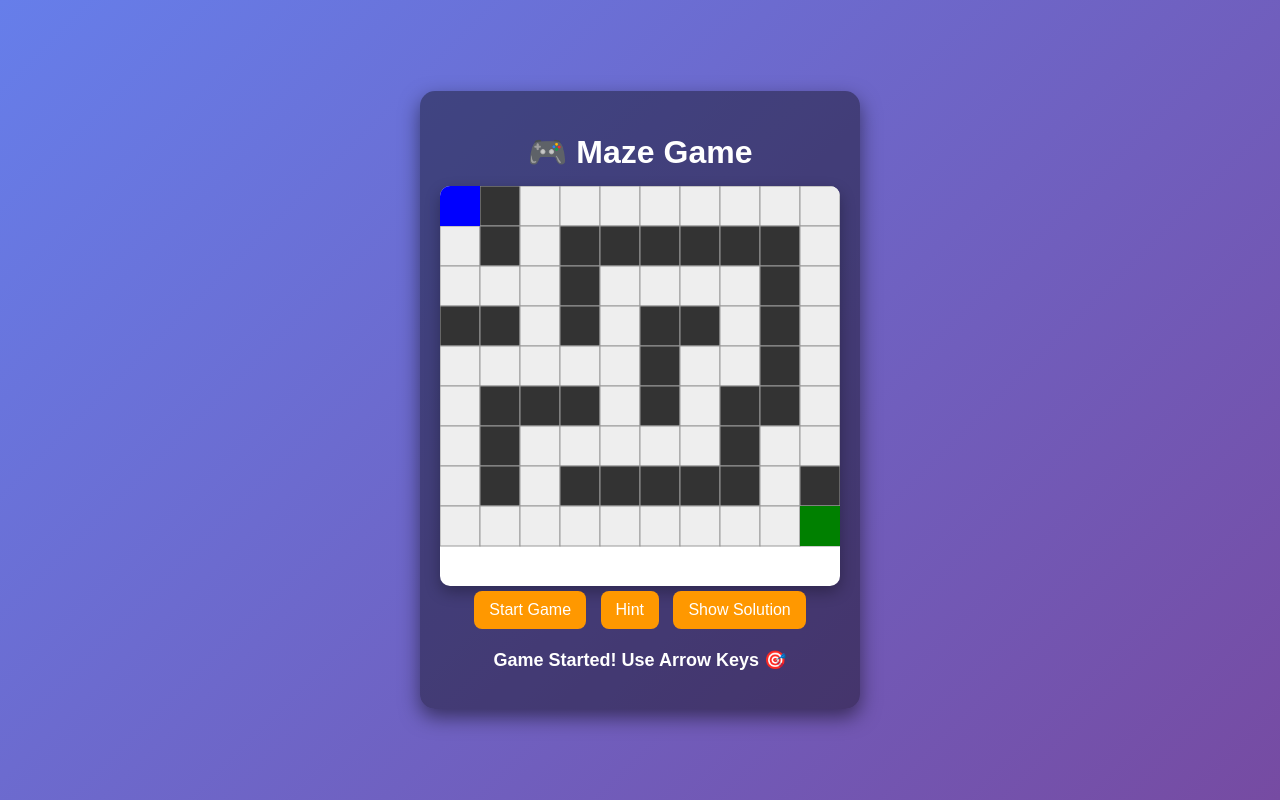
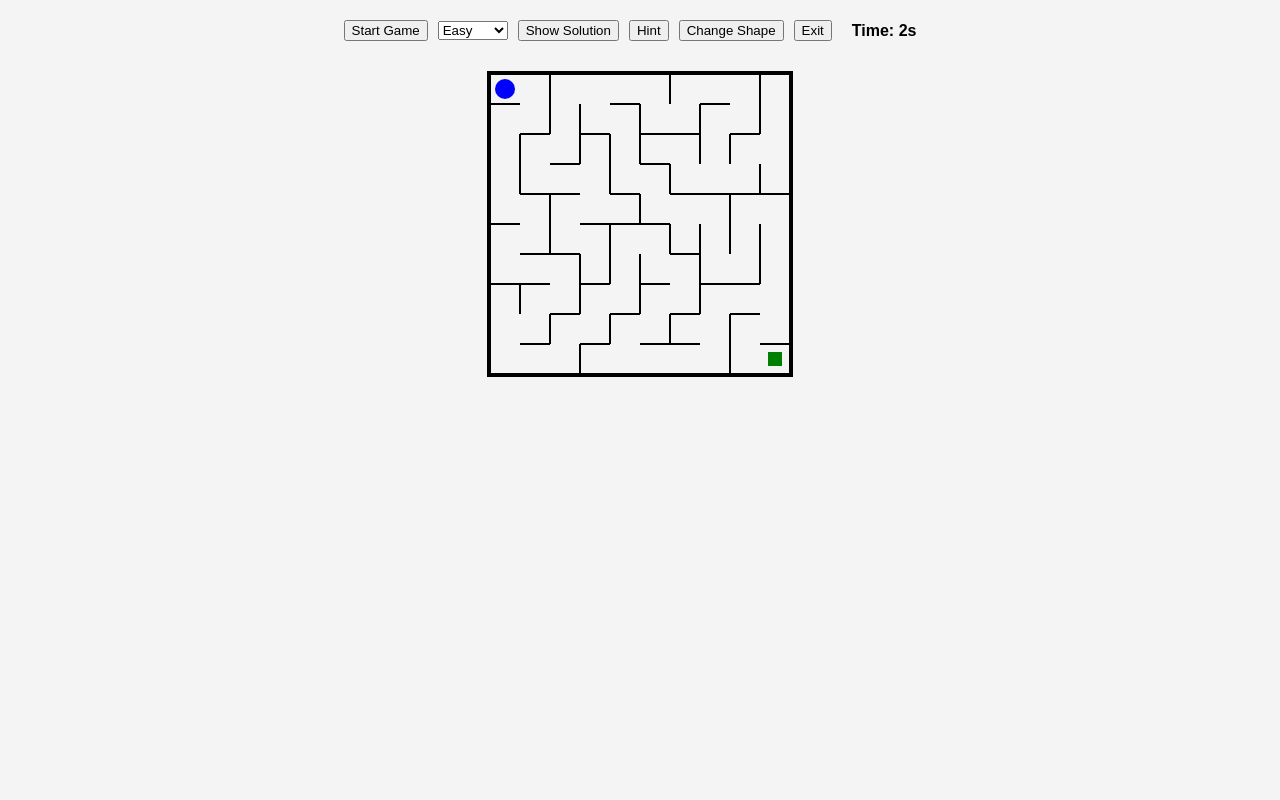
Before and after one commit to 22471A05C4/MazeGame, a plain HTML site: page index.html in a window 1280 px wide. Both pictures are taken after a click on the button "Start Game". Drawn offline with Linux system fonts and the light colour scheme.

Commit message:
23-8-2025

```diff
--- a/index.html
+++ b/index.html
@@ -1,26 +1,38 @@
 <!DOCTYPE html>
 <html lang="en">
 <head>
-  <meta charset="UTF-8" />
-  <meta name="viewport" content="width=device-width, initial-scale=1.0" />
+  <meta charset="UTF-8">
   <title>Maze Game</title>
-  <link rel="stylesheet" href="style.css" />
+  <link rel="stylesheet" href="style.css">
 </head>
 <body>
-  <div class="game-container">
-    <h1>🎮 Maze Game</h1>
-    <canvas id="mazeCanvas" width="400" height="400"></canvas>
-
-    <div class="controls">
-      <button id="startBtn">Start Game</button>
-      <button id="hintBtn">Hint</button>
-      <button id="solutionBtn">Show Solution</button>
-    </div>
-
-    <p id="message"></p>
+  <div class="controls">
+    <button id="startBtn">Start Game</button>
+    <select id="difficulty">
+      <option value="10">Easy</option>
+      <option value="15">Medium</option>
+      <option value="20">Hard</option>
+    </select>
+    <button id="solutionBtn">Show Solution</button>
+    <button id="hintBtn">Hint</button>
+    <button id="changeShapeBtn">Change Shape</button>
+    <button id="exitBtn">Exit</button>
+    <div id="timer">Time: 0s</div>
+    <div id="encourage"></div>
   </div>
 
-  <!-- ✅ Script must be at the end -->
+  <canvas id="mazeCanvas"></canvas>
+
+  <!-- Mobile controls -->
+  <div class="mobile-controls">
+    <button class="arrow" data-dir="up">⬆️</button>
+    <div>
+      <button class="arrow" data-dir="left">⬅️</button>
+      <button class="arrow" data-dir="down">⬇️</button>
+      <button class="arrow" data-dir="right">➡️</button>
+    </div>
+  </div>
+
   <script src="script.js"></script>
 </body>
 </html>
--- a/script.js
+++ b/script.js
@@ -1,133 +1,219 @@
-let canvas, ctx;
-let maze, player, destination;
-let cellSize = 40;
-let pathSolution = [];
-let hintIndex = 0;
+const canvas = document.getElementById("mazeCanvas");
+const ctx = canvas.getContext("2d");
 
-window.onload = () => {
-  canvas = document.getElementById("mazeCanvas");
-  ctx = canvas.getContext("2d");
+let rows = 10, cols = 10, cellSize = 30;
+let maze = [], player, exitCell;
+let timer = 0, timerInterval, encourageInterval;
+let gameActive = false;
 
-  document.getElementById("startBtn").addEventListener("click", startGame);
-  document.getElementById("hintBtn").addEventListener("click", showHint);
-  document.getElementById("solutionBtn").addEventListener("click", showSolution);
+// 🎉 Encouraging messages
+const messages = [
+  "Keep going, you can do it! 🚀",
+  "Don’t give up, almost there! 💪",
+  "Great focus! Stay on track 🔥",
+  "Amazing effort, keep pushing! 🌟"
+];
 
-  document.addEventListener("keydown", handleKeyPress);
-};
-
-function startGame() {
-  maze = [
-    [0, 1, 0, 0, 0, 0, 0, 0, 0, 0],
-    [0, 1, 0, 1, 1, 1, 1, 1, 1, 0],
-    [0, 0, 0, 1, 0, 0, 0, 0, 1, 0],
-    [1, 1, 0, 1, 0, 1, 1, 0, 1, 0],
-    [0, 0, 0, 0, 0, 1, 0, 0, 1, 0],
-    [0, 1, 1, 1, 0, 1, 0, 1, 1, 0],
-    [0, 1, 0, 0, 0, 0, 0, 1, 0, 0],
-    [0, 1, 0, 1, 1, 1, 1, 1, 0, 1],
-    [0, 0, 0, 0, 0, 0, 0, 0, 0, 0],
-  ];
-
-  player = { x: 0, y: 0 };
-  destination = { x: 9, y: 8 };
-  hintIndex = 0;
-
-  pathSolution = findPath(player, destination);
-
-  drawMaze();
-  drawPlayer();
-  document.getElementById("message").textContent = "Game Started! Use Arrow Keys 🎯";
+// Cell constructor
+function Cell(row, col) {
+  this.row = row;
+  this.col = col;
+  this.walls = [true, true, true, true]; // top, right, bottom, left
+  this.visited = false;
 }
 
-function drawMaze() {
+// Generate maze (DFS backtracking)
+function generateMaze() {
+  maze = [];
+  for (let r = 0; r < rows; r++) {
+    let row = [];
+    for (let c = 0; c < cols; c++) row.push(new Cell(r, c));
+    maze.push(row);
+  }
+
+  let stack = [];
+  let current = maze[0][0];
+  current.visited = true;
+
+  while (true) {
+    let neighbors = [];
+    let {row, col} = current;
+
+    if (row > 0 && !maze[row-1][col].visited) neighbors.push(maze[row-1][col]);
+    if (col < cols-1 && !maze[row][col+1].visited) neighbors.push(maze[row][col+1]);
+    if (row < rows-1 && !maze[row+1][col].visited) neighbors.push(maze[row+1][col]);
+    if (col > 0 && !maze[row][col-1].visited) neighbors.push(maze[row][col-1]);
+
+    if (neighbors.length > 0) {
+      stack.push(current);
+      let next = neighbors[Math.floor(Math.random()*neighbors.length)];
+      removeWalls(current, next);
+      current = next;
+      current.visited = true;
+    } else if (stack.length > 0) {
+      current = stack.pop();
+    } else break;
+  }
+
+  player = {row: 0, col: 0};
+  exitCell = {row: rows-1, col: cols-1};
+  drawMaze();
+}
+
+function removeWalls(a, b) {
+  let dx = a.col - b.col;
+  let dy = a.row - b.row;
+
+  if (dx === 1) { a.walls[3] = false; b.walls[1] = false; }
+  if (dx === -1) { a.walls[1] = false; b.walls[3] = false; }
+  if (dy === 1) { a.walls[0] = false; b.walls[2] = false; }
+  if (dy === -1) { a.walls[2] = false; b.walls[0] = false; }
+}
+
+// Draw maze
+function drawMaze(solutionPath = []) {
+  canvas.width = cols * cellSize;
+  canvas.height = rows * cellSize;
   ctx.clearRect(0, 0, canvas.width, canvas.height);
+  ctx.lineWidth = 2;
 
-  for (let y = 0; y < maze.length; y++) {
-    for (let x = 0; x < maze[y].length; x++) {
-      ctx.fillStyle = maze[y][x] === 1 ? "#333" : "#eee";
-      ctx.fillRect(x * cellSize, y * cellSize, cellSize, cellSize);
-      ctx.strokeStyle = "#999";
-      ctx.strokeRect(x * cellSize, y * cellSize, cellSize, cellSize);
+  for (let r = 0; r < rows; r++) {
+    for (let c = 0; c < cols; c++) {
+      let cell = maze[r][c];
+      let x = c * cellSize;
+      let y = r * cellSize;
+
+      ctx.beginPath();
+      if (cell.walls[0]) { ctx.moveTo(x, y); ctx.lineTo(x+cellSize, y); }
+      if (cell.walls[1]) { ctx.moveTo(x+cellSize, y); ctx.lineTo(x+cellSize, y+cellSize); }
+      if (cell.walls[2]) { ctx.moveTo(x, y+cellSize); ctx.lineTo(x+cellSize, y+cellSize); }
+      if (cell.walls[3]) { ctx.moveTo(x, y); ctx.lineTo(x, y+cellSize); }
+      ctx.stroke();
     }
   }
 
+  // Exit
   ctx.fillStyle = "green";
-  ctx.fillRect(destination.x * cellSize, destination.y * cellSize, cellSize, cellSize);
+  ctx.fillRect(exitCell.col*cellSize+8, exitCell.row*cellSize+8, cellSize-16, cellSize-16);
+
+  // Player
+  ctx.fillStyle = "blue";
+  ctx.beginPath();
+  ctx.arc(player.col*cellSize+cellSize/2, player.row*cellSize+cellSize/2, cellSize/3, 0, Math.PI*2);
+  ctx.fill();
+
+  // Solution path
+  ctx.strokeStyle = "red";
+  ctx.lineWidth = 3;
+  ctx.beginPath();
+  solutionPath.forEach((p, i) => {
+    let x = p.col*cellSize+cellSize/2;
+    let y = p.row*cellSize+cellSize/2;
+    if (i === 0) ctx.moveTo(x,y);
+    else ctx.lineTo(x,y);
+  });
+  ctx.stroke();
+  ctx.strokeStyle = "black";
 }
 
-function drawPlayer() {
-  ctx.fillStyle = "blue";
-  ctx.fillRect(player.x * cellSize, player.y * cellSize, cellSize, cellSize);
-}
+// Movement
+function move(dir) {
+  if (!gameActive) return;
+  let cell = maze[player.row][player.col];
+  if (dir==="up" && !cell.walls[0]) player.row--;
+  if (dir==="right" && !cell.walls[1]) player.col++;
+  if (dir==="down" && !cell.walls[2]) player.row++;
+  if (dir==="left" && !cell.walls[3]) player.col--;
 
-function handleKeyPress(e) {
-  let newX = player.x;
-  let newY = player.y;
+  drawMaze();
 
-  if (e.key === "ArrowUp") newY--;
-  if (e.key === "ArrowDown") newY++;
-  if (e.key === "ArrowLeft") newX--;
-  if (e.key === "ArrowRight") newX++;
-
-  if (maze[newY] && maze[newY][newX] === 0) {
-    player.x = newX;
-    player.y = newY;
-    drawMaze();
-    drawPlayer();
-
-    if (player.x === destination.x && player.y === destination.y) {
-      document.getElementById("message").textContent = "🎉 Congratulations! You reached the goal 🏆";
-    }
+  if (player.row===exitCell.row && player.col===exitCell.col) {
+    clearInterval(timerInterval);
+    clearInterval(encourageInterval);
+    alert("🎉 Congratulations! You solved the maze! 🏆👏");
   }
 }
 
-function showSolution() {
-  drawMaze();
-  drawPlayer();
-  ctx.fillStyle = "rgba(255,0,0,0.5)";
-  pathSolution.forEach(cell => {
-    ctx.fillRect(cell.x * cellSize, cell.y * cellSize, cellSize, cellSize);
-  });
+// Timer
+function startTimer() {
+  timer = 0;
+  document.getElementById("timer").textContent = "Time: 0s";
+  timerInterval = setInterval(() => {
+    timer++;
+    document.getElementById("timer").textContent = `Time: ${timer}s`;
+  }, 1000);
+
+  encourageInterval = setInterval(() => {
+    let msg = messages[Math.floor(Math.random()*messages.length)];
+    document.getElementById("encourage").textContent = msg;
+  }, 30000);
 }
 
-function showHint() {
-  if (hintIndex < pathSolution.length) {
-    let step = pathSolution[hintIndex];
-    ctx.fillStyle = "yellow";
-    ctx.fillRect(step.x * cellSize, step.y * cellSize, cellSize, cellSize);
-    hintIndex++;
-  }
-}
+// Solution using BFS
+function findSolution() {
+  let queue = [[{row: player.row, col: player.col}]];
+  let visited = new Set([`${player.row},${player.col}`]);
 
-// BFS pathfinding
-function findPath(start, end) {
-  let queue = [[start]];
-  let visited = new Set([start.x + "," + start.y]);
+  while (queue.length > 0) {
+    let path = queue.shift();
+    let {row, col} = path[path.length-1];
 
-  while (queue.length) {
-    let path = queue.shift();
-    let { x, y } = path[path.length - 1];
+    if (row===exitCell.row && col===exitCell.col) return path;
 
-    if (x === end.x && y === end.y) return path;
-
+    let cell = maze[row][col];
     let moves = [
-      { x: x + 1, y },
-      { x: x - 1, y },
-      { x, y: y + 1 },
-      { x, y: y - 1 },
+      {dir:"up", r:row-1, c:col, wall:0},
+      {dir:"right", r:row, c:col+1, wall:1},
+      {dir:"down", r:row+1, c:col, wall:2},
+      {dir:"left", r:row, c:col-1, wall:3}
     ];
 
-    for (let move of moves) {
-      if (
-        maze[move.y] &&
-        maze[move.y][move.x] === 0 &&
-        !visited.has(move.x + "," + move.y)
-      ) {
-        visited.add(move.x + "," + move.y);
-        queue.push([...path, move]);
+    for (let m of moves) {
+      if (m.r>=0 && m.c>=0 && m.r<rows && m.c<cols) {
+        if (!cell.walls[m.wall]) {
+          let key = `${m.r},${m.c}`;
+          if (!visited.has(key)) {
+            visited.add(key);
+            queue.push([...path, {row:m.r, col:m.c}]);
+          }
+        }
       }
     }
   }
-
   return [];
 }
+
+// Event Listeners
+document.getElementById("startBtn").addEventListener("click", () => {
+  rows = cols = parseInt(document.getElementById("difficulty").value);
+  generateMaze();
+  gameActive = true;
+  startTimer();
+});
+
+document.getElementById("solutionBtn").addEventListener("click", () => {
+  let path = findSolution();
+  drawMaze(path);
+});
+
+document.getElementById("hintBtn").addEventListener("click", () => {
+  let path = findSolution();
+  if (path.length > 1) drawMaze([path[0], path[1]]);
+});
+
+document.getElementById("exitBtn").addEventListener("click", () => location.reload());
+
+document.getElementById("changeShapeBtn").addEventListener("click", () => {
+  generateMaze();
+});
+
+document.addEventListener("keydown", e => {
+  if (e.key==="ArrowUp") move("up");
+  if (e.key==="ArrowRight") move("right");
+  if (e.key==="ArrowDown") move("down");
+  if (e.key==="ArrowLeft") move("left");
+});
+
+document.querySelectorAll(".arrow").forEach(btn=>{
+  btn.addEventListener("click", ()=>move(btn.dataset.dir));
+});
--- a/style.css
+++ b/style.css
@@ -1,57 +1,55 @@
 body {
-  font-family: 'Poppins', sans-serif;
   display: flex;
-  justify-content: center;
+  flex-direction: column;
   align-items: center;
-  background: linear-gradient(135deg, #667eea, #764ba2);
-  min-height: 100vh;
+  font-family: Arial, sans-serif;
   margin: 0;
-  color: #fff;
-}
-
-.game-container {
-  text-align: center;
-  background: rgba(0, 0, 0, 0.4);
   padding: 20px;
-  border-radius: 15px;
-  box-shadow: 0 8px 20px rgba(0, 0, 0, 0.5);
-  max-width: 95vw;
-}
-
-h1 {
-  margin-bottom: 15px;
+  background: #f4f4f4;
 }
 
 .controls {
-  margin-bottom: 15px;
-}
-
-button {
-  margin: 5px;
-  padding: 10px 15px;
-  border: none;
-  border-radius: 8px;
-  cursor: pointer;
-  background: #ff9800;
-  color: #fff;
-  font-size: 16px;
-  transition: 0.3s;
-}
-
-button:hover {
-  background: #e68900;
+  margin-bottom: 10px;
+  display: flex;
+  flex-wrap: wrap;
+  gap: 10px;
+  align-items: center;
 }
 
 #mazeCanvas {
-  background: #fff;
-  display: block;
-  margin: 0 auto;
-  border-radius: 10px;
-  box-shadow: 0 6px 15px rgba(0, 0, 0, 0.3);
+  border: 3px solid black;
+  margin: 20px 0;
 }
 
-#message {
-  margin-top: 10px;
-  font-size: 18px;
+#timer, #encourage {
   font-weight: bold;
+  margin-left: 10px;
 }
+
+.mobile-controls {
+  display: none;
+  flex-direction: column;
+  align-items: center;
+  gap: 5px;
+}
+
+.arrow {
+  font-size: 24px;
+  padding: 10px 20px;
+  border-radius: 10px;
+  border: none;
+  background: #333;
+  color: white;
+  cursor: pointer;
+}
+
+.arrow:active {
+  background: #555;
+}
+
+/* Mobile responsiveness */
+@media (max-width: 768px) {
+  .mobile-controls {
+    display: flex;
+  }
+}
```
